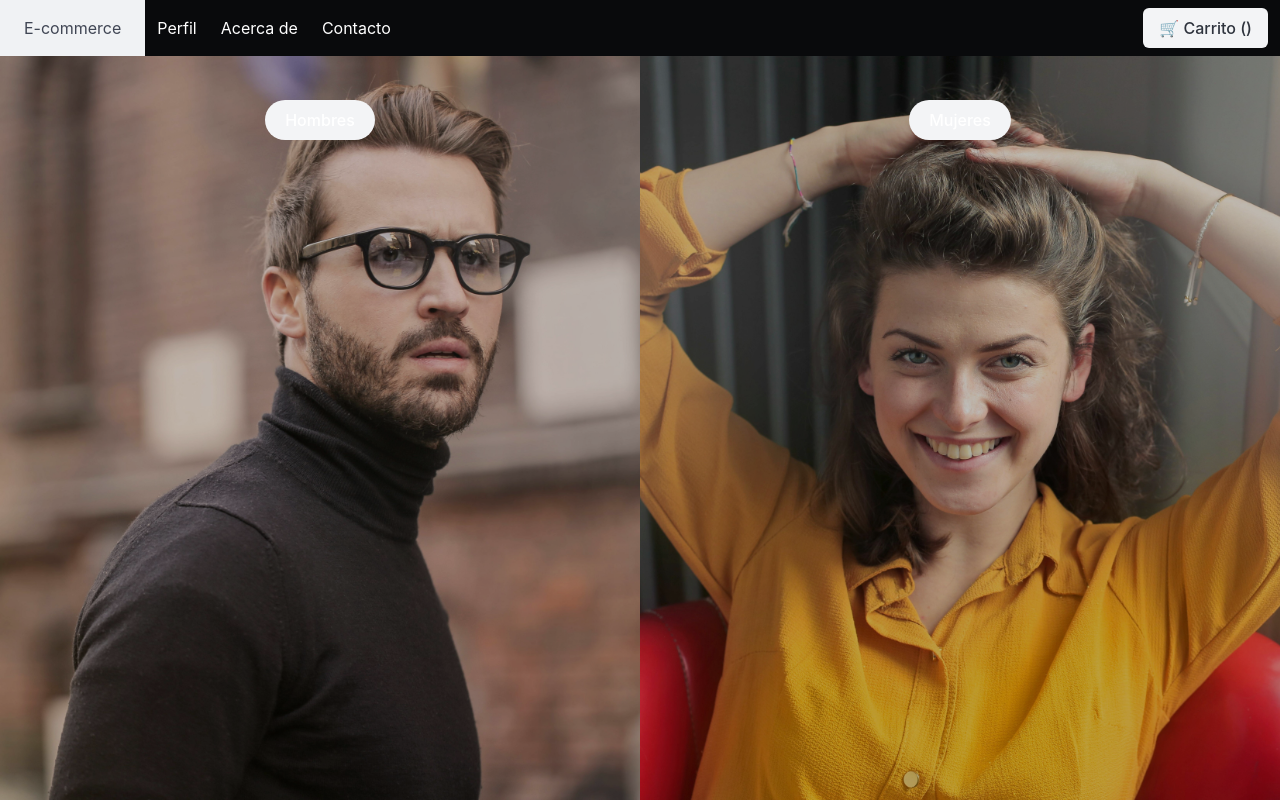
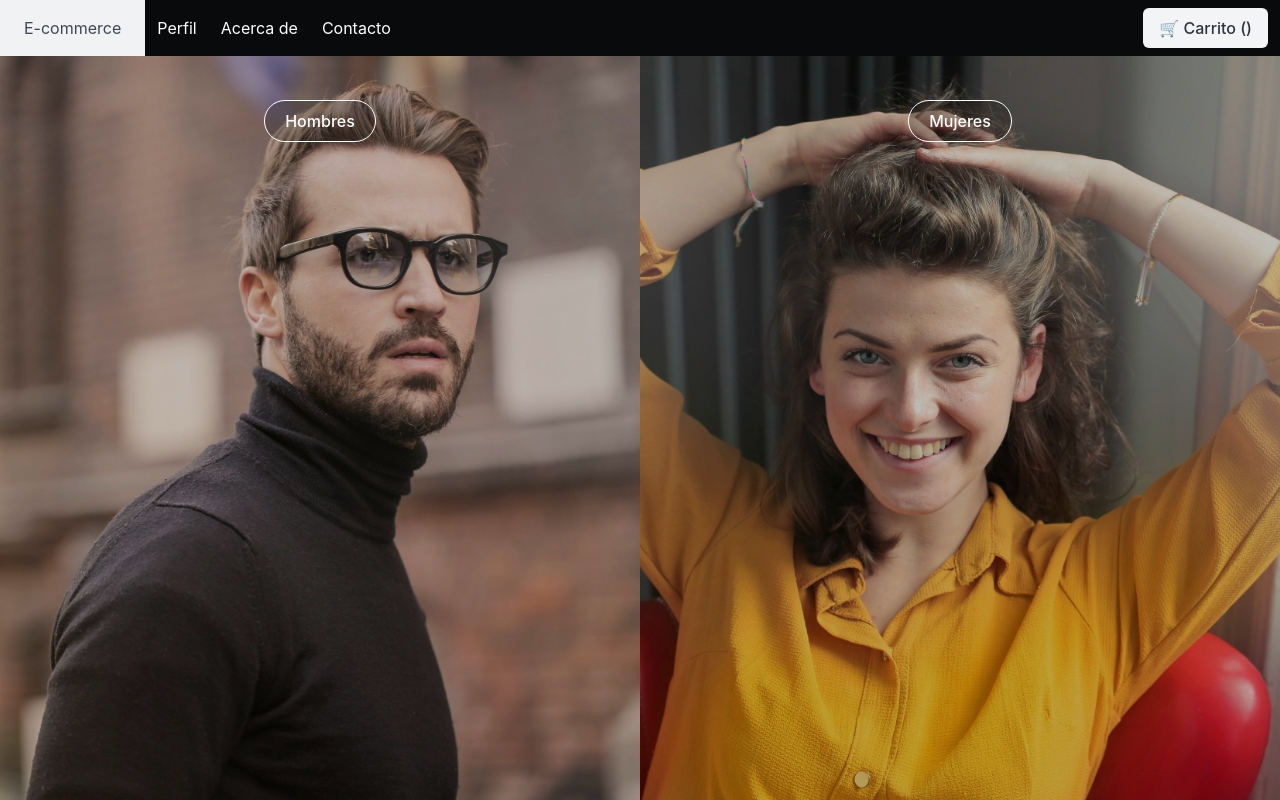
Before and after one commit to Efrengarnica/Ecommerce-React-Frontend, a React (Vite) app: page / in a window 1280 px wide. Built offline with nearby package versions, Linux system fonts and the light colour scheme.

Commit message:
Se agrega el componente y se le pasan props.

```diff
--- a/src/pages/EcommercePage.jsx
+++ b/src/pages/EcommercePage.jsx
@@ -1,17 +1,26 @@
 import React from 'react'
 import '../styles/EcommercePage.css'
+import { BotonInicio } from '../components/BotonInicio'
 
 export const EcommercePage = () => {
   return (
     <div className="columns m-0" id="portadaId">
       <div className="column is-6 column-box bg-image-1">
         <div className="overlay">
-          <button className="button is-light has-background-black-transparent is-rounded has-text-white mt-3" id="botonHombres" data-action="presentar-elementos">Hombres</button>
+          <BotonInicio
+          titulo={'Hombres'}
+          isMen={true}
+            >
+          </BotonInicio>
         </div>
       </div>
       <div className="column is-6 column-box bg-image-2">
         <div className="overlay">
-          <button className="button is-light has-background-black-transparent is-rounded has-text-white mt-3" id="botonMujeres" data-action="presentar-elementos">Mujeres</button>
+        <BotonInicio
+          titulo={'Mujeres'}
+          isMen={false}
+          >
+        </BotonInicio>
         </div>
       </div>
     </div>
```
